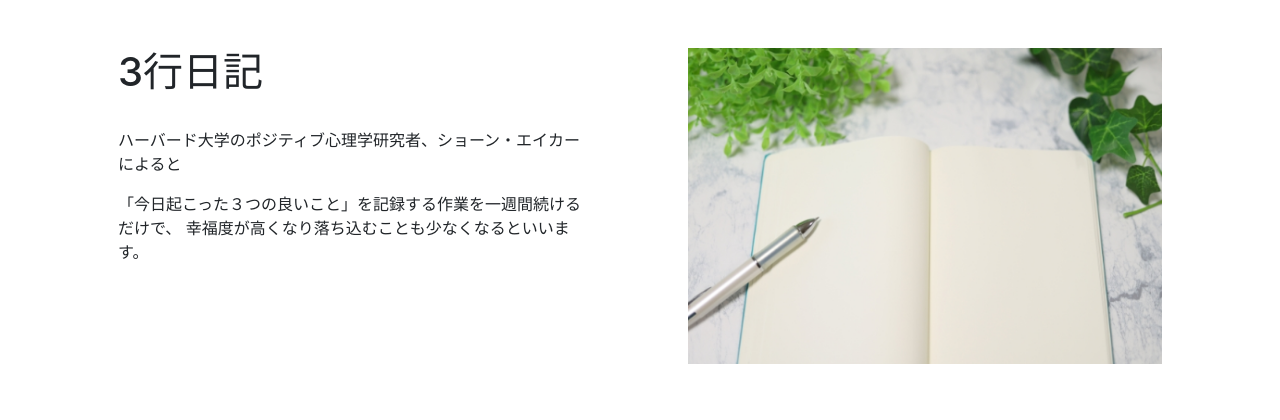
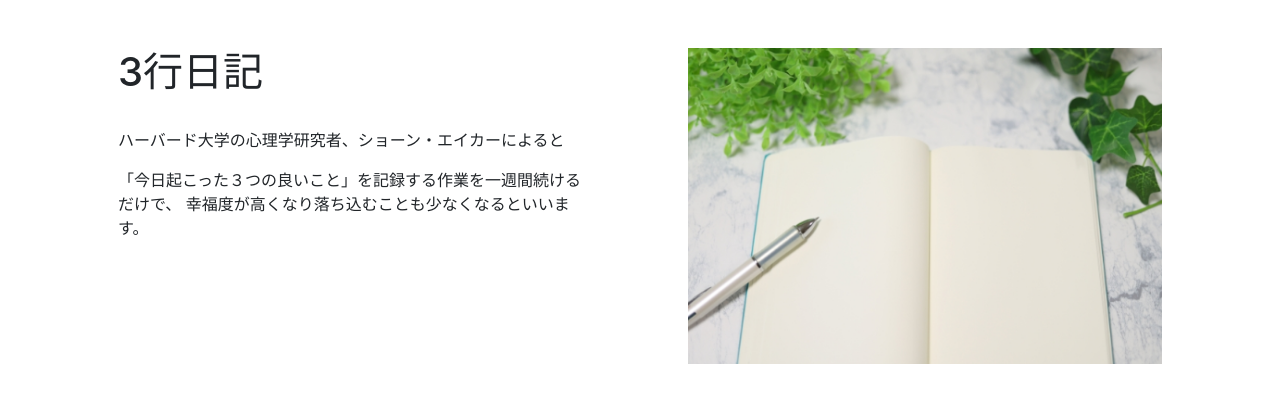
Before and after one commit to crypt0box/ThreeLineDiary, a Django app: page /about/ in a window 1280 px wide. Shown: the part 56-476 px from the top of the page. Run offline with Django 3.2, Linux system fonts and the light colour scheme; some libraries are stand-ins or nearby versions.

Commit message:
修正：文章の修正

```diff
--- a/ThreeLineDiary/templates/ThreeLineDiary/about.html
+++ b/ThreeLineDiary/templates/ThreeLineDiary/about.html
@@ -7,7 +7,7 @@
       <div class="first-left p-5 col-md-6 col-sm-12">
         <h1>3行日記</h1>
         <br>
-        <p>ハーバード大学のポジティブ心理学研究者、ショーン・エイカーによると</p>
+        <p>ハーバード大学の心理学研究者、ショーン・エイカーによると</p>
         <p>「今日起こった３つの良いこと」を記録する作業を一週間続けるだけで、
         幸福度が高くなり落ち込むことも少なくなるといいます。</p>
       </div>
```
